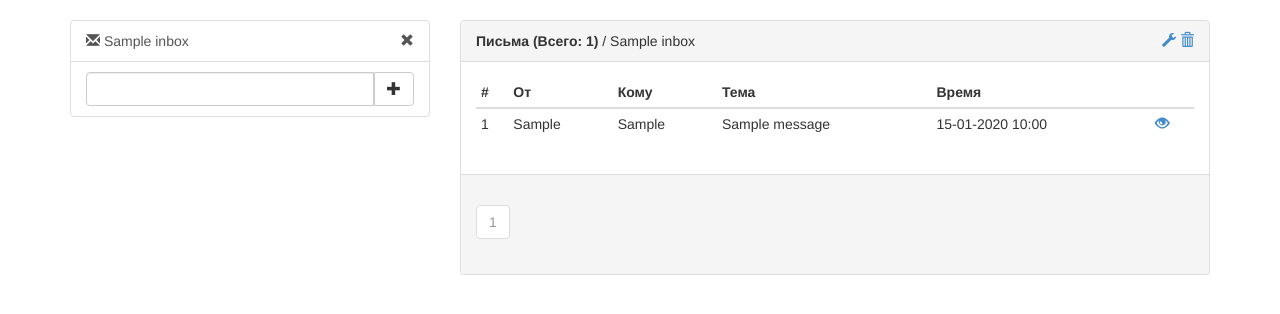
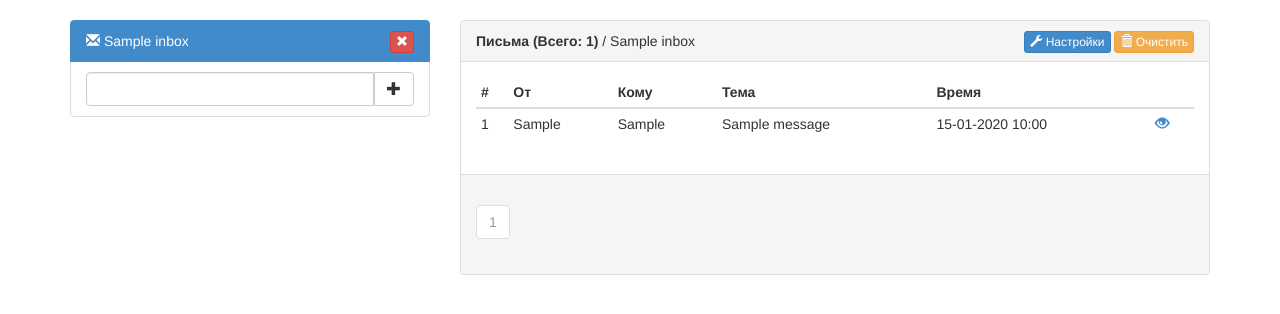
Before and after one commit to zzzombat/mailflow, a Flask app: page /dashboard in a window 1280 px wide. Shown: the part 51-365 px from the top of the page. Run offline with Flask 2, Linux system fonts and the light colour scheme; a user stored in the database is signed in; tables that the repository leaves empty hold one stand-in row (values such as "Sample post"); some libraries are stand-ins or nearby versions.

Commit message:
Pretty buttons and minor js bugfixes

```diff
--- a/src/mailflow/front/static/js/controllers.js
+++ b/src/mailflow/front/static/js/controllers.js
@@ -6,23 +6,39 @@
  * To change this template use File | Settings | File Templates.
  */
 
-function DashboardInboxesCtrl($scope, $location, Inboxes, Inbox) {
-    $scope.inboxes = Inboxes.get(function(inboxes) {
+function DashboardInboxesCtrl($scope, $routeParams, $location, Inboxes, Inbox) {
+    $scope.goToFirst = function(inboxes) {
         if(inboxes.data.length > 0){
             $location.path('/' + inboxes.data[0].id);
         };
-    });
+    };
 
     $scope.addInbox = function() {
         Inboxes.post(this.inbox, function() {
             $scope.inboxes = Inboxes.get();
+            $scope.inbox = {name: ''}
         });
     };
+
     $scope.deleteInbox = function(id) {
         Inbox.delete({inboxId: id}, function() {
-            $scope.inboxes = Inboxes.get();
+            $scope.inboxes = Inboxes.get(function(inboxes) {
+                if ($routeParams.inboxId == id) {
+                    $scope.goToFirst($scope.inboxes)
+                };
+            });
         });
     };
+
+    $scope.inboxes = Inboxes.get(function(inboxes) {
+        if (!$routeParams.inboxId) {
+            $scope.goToFirst(inboxes);
+        };
+    });
+
+    $scope.$on('$routeChangeSuccess', function() {
+        $scope.currentInboxId = $routeParams.inboxId;
+    });
 };
 
 function DashboardInboxCtrl($scope, $http, $routeParams, $timeout, Messages, Inbox) {
--- a/src/mailflow/front/static/templates/dashboard_inbox.html
+++ b/src/mailflow/front/static/templates/dashboard_inbox.html
@@ -3,11 +3,13 @@
         <!-- Default panel contents -->
         <div class="panel-heading"><strong>Письма (Всего: {{messages.total_items}})</strong> / {{inbox.name}}
             <span class="pull-right">
-                <a data-toggle="modal" href="#inboxModal">
+                <a data-toggle="modal" class="btn btn-primary btn-xs" href="#inboxModal">
                     <span class="glyphicon glyphicon-wrench"></span>
+                    Настройки
                 </a>
-                <a ng-click="truncateInbox()">
+                <a class="btn btn-warning btn-xs" ng-click="truncateInbox()">
                     <span class="glyphicon glyphicon-trash"></span>
+                    Очистить
                 </a>
             </span>
         </div>
--- a/src/mailflow/front/static/templates/dashboard_inboxes.html
+++ b/src/mailflow/front/static/templates/dashboard_inboxes.html
@@ -1,8 +1,11 @@
 <div class="list-group" ng-controller="DashboardInboxesCtrl">
-    <a href="#/{{inbox.id}}" class="list-group-item"  ng-repeat="inbox in inboxes.data">
-        <span class="glyphicon glyphicon-envelope"></span> {{inbox.name}}
-        <span class="badge pull-right">{{inbox.count}}</span>
-        <span class="pull-right glyphicon glyphicon-remove" ng-click="deleteInbox(inbox.id)"></span>
+  <div class="list-group">
+    <a href="#/{{inbox.id}}" class="list-group-item" ng-repeat="inbox in inboxes.data" ng-class="{active: inbox.id==currentInboxId}">
+      <span class="glyphicon glyphicon-envelope"></span> {{inbox.name}}
+      <span class="badge pull-right">{{inbox.count}}</span>
+      <button type="button" class="pull-right btn btn-danger btn-xs" ng-repeat-end>
+        <span class="glyphicon glyphicon-remove" ng-click="deleteInbox(inbox.id)"></span>
+      </button>
     </a>
     <div class="list-group-item">
       <form ng-submit="addInbox()">
@@ -14,4 +17,5 @@
         </div>
       </form>
     </div>
+  </div>
 </div>
--- a/src/mailflow/settings.py
+++ b/src/mailflow/settings.py
@@ -5,7 +5,7 @@ INBOX_LOGIN_LENGTH = 16
 INBOX_PASSWORD_LENGTH = 16
 INBOX_PAGE_SIZE = 50
 
-INBOX_HOST = 'mailfow.openpz.org'
+INBOX_HOST = 'mailflow.openpz.org'
 INBOX_PORT = 25
 
 RAW_EMAIL_FOLDER = "/var/tmp"
```
